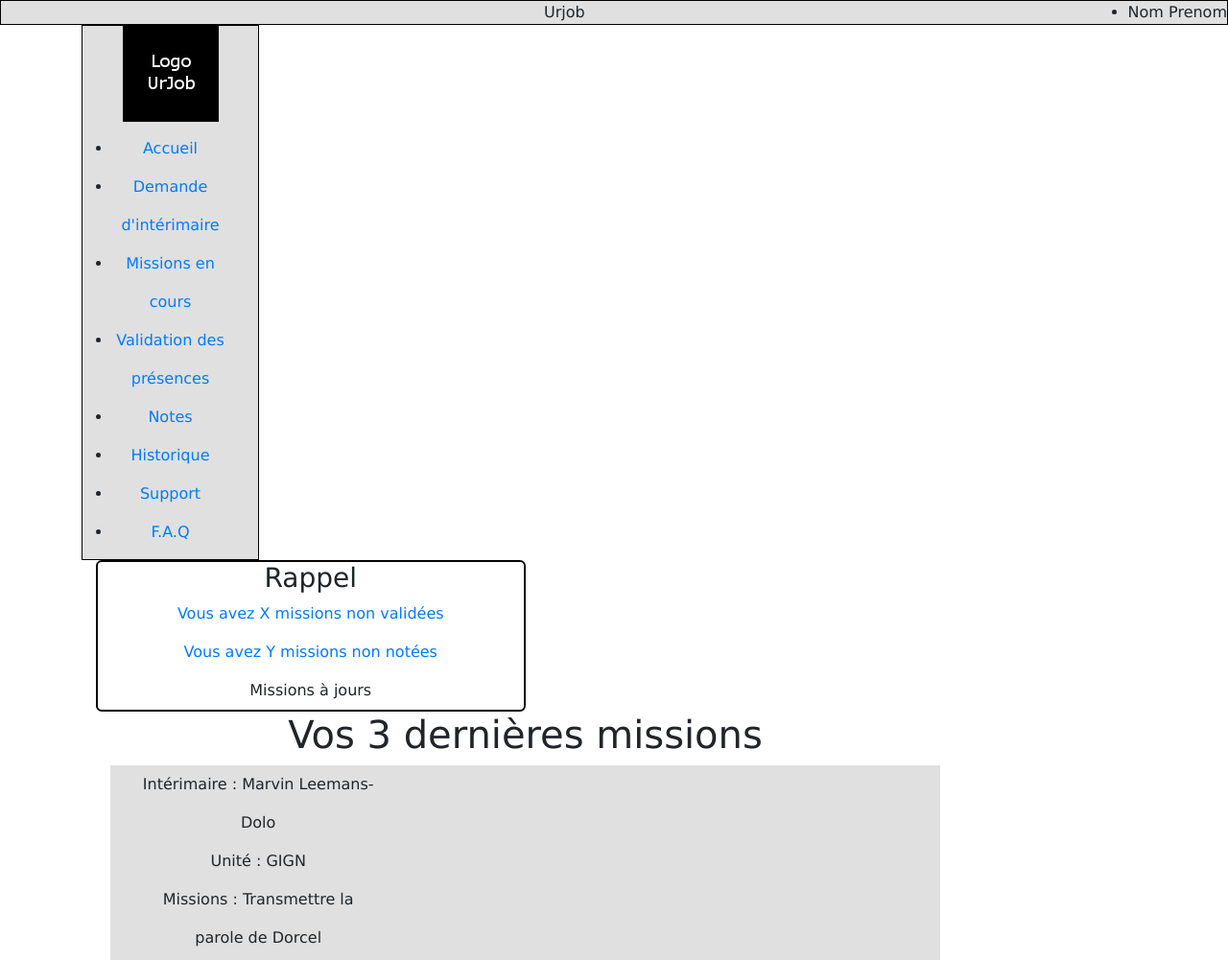
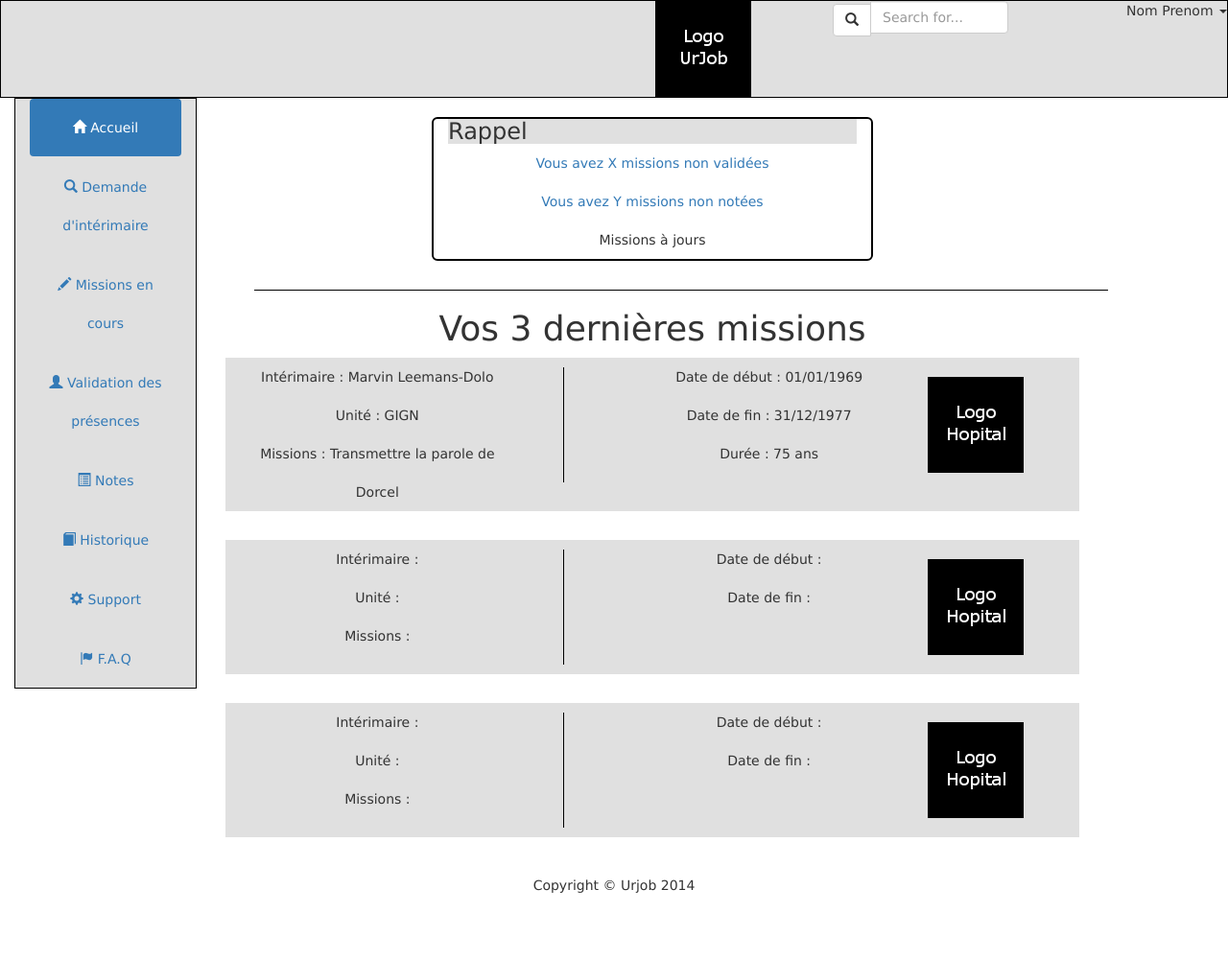
Before and after one commit to Marvinnnne/PFE_InteriMedical, a plain HTML site: page html/cadre/accueil.html in a window 1280 px wide. Shown: the top 1001 px of the page at 96% size. After the commit the page ends 957 px from the top, so only its background shows below. Drawn offline with nearby package versions, Linux system fonts and the light colour scheme.

Commit message:
Page HTML cadre/accueil presque fini avec le css
Signed-off-by: Marvinnnne <marvinleemans@gmail.com>

```diff
--- a/css/tuto.css
+++ b/css/tuto.css
@@ -11,11 +11,6 @@ body, form, ul, li, p, h2, h3, h4, h5
 {
 	margin: 0;
 	padding: 0;
-}
-
-img
-{
-	border: none;
 }
 
 p
@@ -32,41 +27,53 @@ h2
 
 header
 {
-	text-align: center;
 	background-color: rgb(224,224,224);
 	border: 1px solid black;
-
 }
 
-#gray
+#logoUrjob
+{
+	position: relative;
+    right: 30%;
+}
+
+.container
+{
+	margin-left: 0px;
+}
+
+#nav
 {
 	text-align: center;
 	background-color: rgb(224,224,224);
 	border: 1px solid black;
+	margin-left: 0px;
 }
 
-.niveau1
+#niveau1
 {
 	float: right;
 }
 
-.niveau1 ul.niveau2
+ul#niveau1 ul#niveau2
 {
 	display: none;
 }
 
-.survol:hover ul.niveau2
+ul#niveau1 .survol:hover ul#niveau2
 {
 	display: block;
 }
 
 #Notif
 {
+	position: relative;
+	margin-top: 20px;
 	border: 2px solid black;
 	border-radius: 6px;
 }
 
-#rappel,
+#rappel
 {
 	background-color: rgb(224,224,224);
 	text-align: left;
@@ -79,7 +86,7 @@ header
 	margin-bottom: 30px;
 }
 
-#vertical
+#Traitvertical
 {
 	margin-top: 10px;
 	margin-bottom: 10px;
@@ -88,8 +95,17 @@ header
     margin-left: 50px;
 }
 
-#photo
+#TraitHorizontal
 {
+	position: relative;
+	border-top: 1px solid black;
+	margin-top: 200px;
+	margin-left: 250px;
+}
+
+#logoHopital
+{
+	position: relative;
 	margin-top: 20px;
 }
 
--- a/html/cadre/accueil.html
+++ b/html/cadre/accueil.html
@@ -11,32 +11,20 @@
 </head>
 <body>
 
-	<div id="ho"> </div>
-
-	<!--<header class="header"> Urjob
-		<ul class="niveau1">
-			<li class="survol"> Nom Prenom
-				<ul class="niveau2">
-					<li> <a href="moncompte.html" id="MonCompte">Mon compte</a> </li>
-					<li> <a href="#" id="Deco">Déconnexion</a> </li>
-				</ul>
-			</li>
-		</ul>
-	</header>-->
+	<div id="head"></div>
 
 	<div class="container">
-		<div class="col-sm-2" id="gray">
-			<a href="accueil.html"><img src="../../images/logo_urjob.jpg" /></a>
+		<div class="col-sm-2" id="nav">
 			<nav class="nav-link">
-				<ul>
-					<li><a href="accueil.html">Accueil</a></li>
-					<li><a href="demande.html">Demande d'intérimaire</a></li>
-					<li><a href="encours.html">Missions en cours</a></li>
-					<li><a href="validation.html">Validation des présences</a></li>
-					<li><a href="notes.html">Notes</a></li>
-					<li><a href="historique.html">Historique</a></li>
-					<li><a href="support.html">Support</a></li>
-					<li><a href="faq.html">F.A.Q</a></li>
+				<ul class="nav nav-pills nav-stacked">
+					<li role="presentation" class="active"> <a href="accueil.html"> <span class="glyphicon glyphicon-home"></span>  Accueil</a></li>
+					<li role="presentation"> <a href="demande.html"> <span class="glyphicon glyphicon-search"></span>   Demande d'intérimaire</a></li>
+					<li> <a href="encours.html"> <span class="glyphicon glyphicon-pencil"></span>   Missions en cours</a></li>
+					<li> <a href="validation.html"> <span class="glyphicon glyphicon-user"></span>  Validation des présences</a></li>
+					<li> <a href="notes.html"> <span class="glyphicon glyphicon-list-alt"></span>   Notes</a></li>
+					<li> <a href="historique.html"> <span class="glyphicon glyphicon-book"></span>  Historique</a></li>
+					<li> <a href="support.html"> <span class="glyphicon glyphicon-cog"></span>   Support</a></li>
+					<li> <a href="faq.html"> <span class="glyphicon glyphicon-flag"></span>  F.A.Q</a></li>
 				</ul>
 			</nav>
 		</div>
@@ -51,6 +39,8 @@
 			</section>
 		</section>
 
+		<div id="TraitHorizontal"> </div>
+
 		<section class="col-sm-10">
 			<h1>Vos 3 dernières missions</h1>
 			<!-- faire script qui liste les 3 dernières missions de l'utilisateur-->
@@ -61,7 +51,7 @@
 						Unité : GIGN <br>
 						Missions : Transmettre la parole de Dorcel<br>
 					</div>
-					<div class="col-sm-1" id="vertical">
+					<div class="col-sm-1" id="Traitvertical">
 					<br><br><br>
 					</div>
 					<div class="col-sm-4">
@@ -69,7 +59,7 @@
 						Date de fin : 31/12/1977 <br>
 						Durée : 75 ans
 					</div>
-					<div class="col-sm-2" id="photo">
+					<div class="col-sm-2" id="logoHopital">
 						<img src="../../images/logo_hopital.jpg" />
 					</div>
 				</section>
@@ -79,14 +69,14 @@
 						Unité : <br>
 						Missions : <br>
 					</div>
-					<div class="col-sm-1" id="vertical">
+					<div class="col-sm-1" id="Traitvertical">
 					<br><br><br>
 					</div>
 					<div class="col-sm-4">
 						Date de début : <br>
 						Date de fin : <br>
 					</div>
-					<div class="col-sm-2" id="photo">
+					<div class="col-sm-2" id="logoHopital">
 						<img src="../../images/logo_hopital.jpg" />
 					</div>
 				</section>
@@ -96,14 +86,14 @@
 						Unité : <br>
 						Missions : <br>
 					</div>
-					<div class="col-sm-1" id="vertical">
+					<div class="col-sm-1" id="Traitvertical">
 					<br><br><br>
 					</div>
 					<div class="col-sm-4">
 						Date de début : <br>
 						Date de fin : <br>
 					</div>
-					<div class="col-sm-2" id="photo">
+					<div class="col-sm-2" id="logoHopital">
 						<img src="../../images/logo_hopital.jpg" />
 					</div>
 				</section>
--- a/js/dynamique.js
+++ b/js/dynamique.js
@@ -1,3 +1,26 @@
-$('#ho').replaceWith(
-	'<header class="header"> Urjob <ul class="niveau1">	<li class="survol"> Nom Prenom 	<ul class="niveau2"> <li> <a href="moncompte.html" id="MonCompte">Mon compte</a> </li> <li>	<a href="#" id="Deco">Déconnexion</a> </li> </ul> </li>	</ul> </header>'
+$('#head').replaceWith(	'<header class="header"> 		<img id="logoUrjob" src="../../images/logo_urjob.jpg" />		<div class="col-sm-offset-8 col-sm-2">			<div class="input-group">      			<span class="input-group-btn">        			<button class="btn btn-default" type="button" aria-label="Left Align">        				<span class="glyphicon glyphicon-search"></span>        			</button>      			</span>      			<input type="text" class="form-control" placeholder="Search for...">    		</div>    	</div>    	  		<ul id="niveau1" class="nav navbar-nav">				<li class="survol"> Nom Prenom 					<b class="caret"></b>				<ul id="niveau2" class="dropdown-menu"> 					<li> <a href="moncompte.html" id="MonCompte" >Mon compte</a> </li>					<li class="divider"></li>					<li> <a href="#" id="Deco">Déconnexion</a> </li> 				</ul> 			</li>		</ul>	</header>'
 	);
+
+/*<header class="header">
+		<img id="logoUrjob" src="../../images/logo_urjob.jpg" />
+		<div class="col-sm-offset-8 col-sm-2">
+			<div class="input-group">
+      			<span class="input-group-btn">
+        			<button class="btn btn-default" type="button" aria-label="Left Align">
+        				<span class="glyphicon glyphicon-search"></span>
+        			</button>
+      			</span>
+      			<input type="text" class="form-control" placeholder="Search for...">
+    		</div>
+    	</div>
+  		<ul id="niveau1" class="nav navbar-nav">
+			<li class="survol"> Nom Prenom
+				<b class="caret"></b>
+				<ul id="niveau2" class="dropdown-menu">
+					<li> <a href="moncompte.html" id="MonCompte" >Mon compte</a> </li>
+					<li class="divider"></li>
+					<li> <a href="#" id="Deco">Déconnexion</a> </li>
+				</ul>
+			</li>
+		</ul>
+	</header>*/
```
